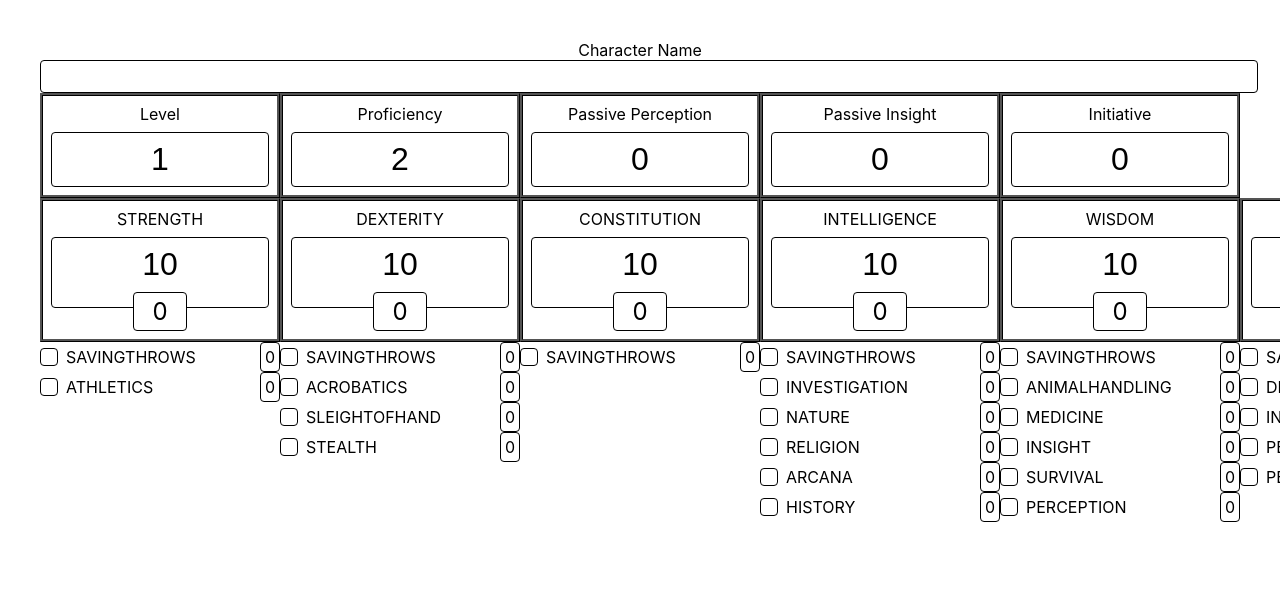
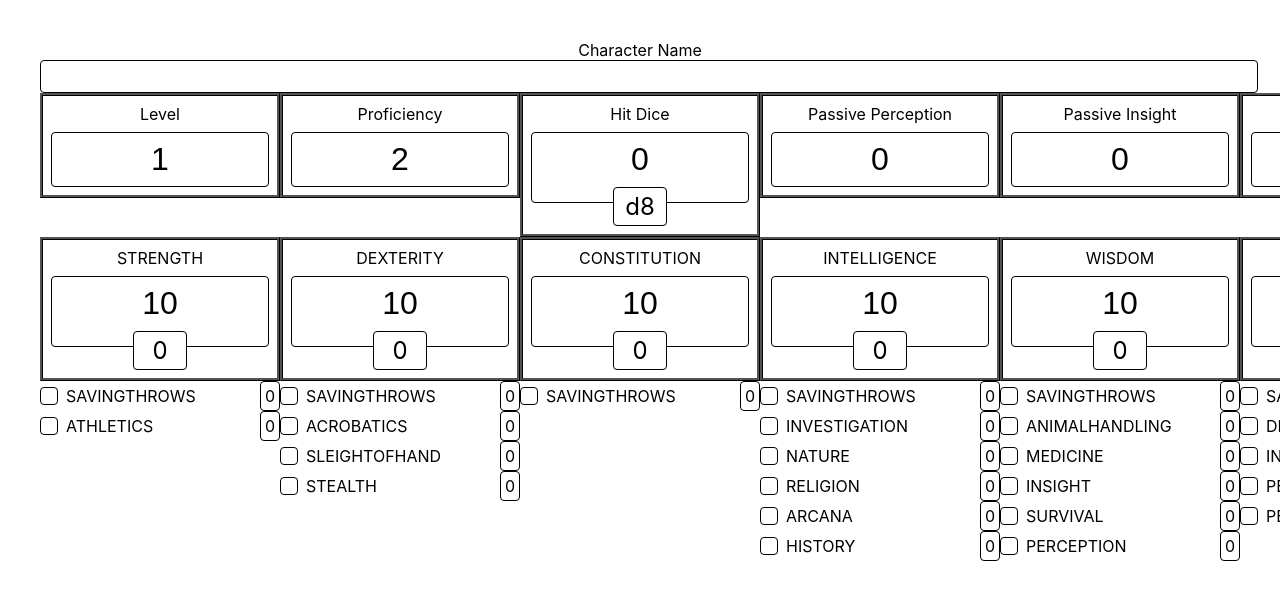
Before and after one commit to AbboDev/DND, a Nuxt app: page / in a window 1280 px wide. Shown: the top 600 px of the page. Built offline with nearby package versions, Linux system fonts and the light colour scheme.

Commit message:
feat: add hit dice

```diff
--- a/pages/index.vue
+++ b/pages/index.vue
@@ -11,6 +11,13 @@
         <li>
           <StatisticField name="proficiency" v-model="proficiency">
             Proficiency
+          </StatisticField>
+        </li>
+
+        <li>
+          <StatisticField name="hitDie" v-model="hitDiceUsed" :min="0" :max="hitDie">
+            Hit Dice
+            <template #calculated>d{{ hitDie }}</template>
           </StatisticField>
         </li>
 
@@ -82,6 +89,8 @@ const store = useCharacterStore();
 const {
   name,
   level,
+  hitDie,
+  hitDiceUsed,
   statistics,
   proficiency,
   proficiencies,
--- a/stores/character.ts
+++ b/stores/character.ts
@@ -5,10 +5,13 @@ import {
 } from "@vueuse/core";
 
 import { Statistics, Skills } from "~/types/character";
+import { Dice } from "~/types/dice";
 
 export interface CharacterStore {
   name: RemovableRef<string>;
   level: RemovableRef<number>;
+  hitDiceUsed: RemovableRef<number>;
+  hitDie: RemovableRef<Dice>;
   statistics: RemovableRef<Statistics>;
   proficiency: RemovableRef<number>;
   proficiencies: RemovableRef<Skills>;
@@ -36,6 +39,8 @@ export const useCharacterStore = defineStore(
   () => {
     const name = useLocalStorage<string>("characterName", "");
     const level = useLocalStorage<number>("level", 1);
+    const hitDie = useLocalStorage<Dice>("hitDie", Dice.D8);
+    const hitDiceUsed = useLocalStorage<number>("hitDiceUsed", 0);
 
     const statistics = useLocalStorage<Statistics>(
       "statistics",
@@ -139,6 +144,8 @@ export const useCharacterStore = defineStore(
     return {
       name: skipHydrate(name),
       level: skipHydrate(level),
+      hitDie: skipHydrate(hitDie),
+      hitDiceUsed: skipHydrate(hitDiceUsed),
       statistics: skipHydrate(statistics),
       proficiency: skipHydrate(proficiency),
       proficiencies: skipHydrate(proficiencies),
--- /dev/null
+++ b/types/dice.ts
@@ -0,0 +1,10 @@
+export enum Dice {
+  D3 = 3,
+  D4 = 4,
+  D6 = 6,
+  D8 = 8,
+  D10 = 10,
+  D12 = 12,
+  D20 = 20,
+  D100 = 100,
+}
```
